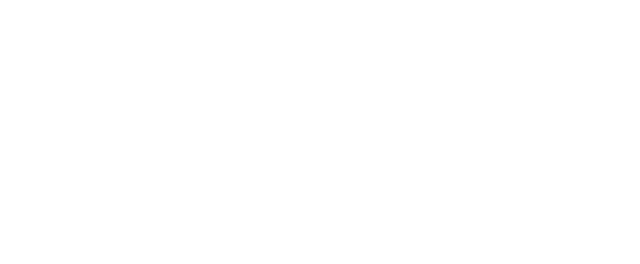
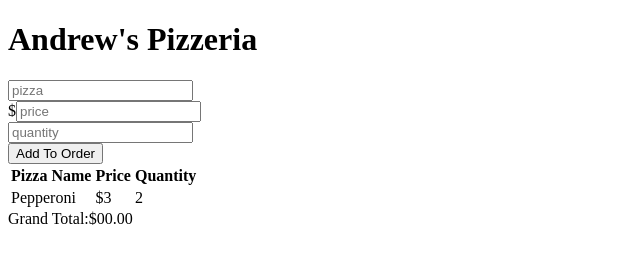
Before and after one commit to astrangethao/pizza-calculator, a plain HTML site: page index.html in a window 1280 px wide. Shown: the whole page, without its empty margins (0-640 px from the left). Drawn offline with Linux system fonts and the light colour scheme.

Commit message:
html setup

```diff
--- a/index.html
+++ b/index.html
@@ -8,5 +8,59 @@
     <script src="scripts/client.js"></script>
     <link rel="stylesheet" href="style.css" />
   </head>
-  <body></body>
+  <body>
+    <!-- make a header telling me where I am-->
+    <h1>Andrew's Pizzeria</h1>
+    <!-- make a form for adding new pizza order-->
+
+    <form class="js-pizza-add-order">
+      <div>
+        <input
+          class="js-input-pizza"
+          type="text"
+          placeholder="pizza"
+          name="pizza"
+          id=""
+        />
+      </div>
+      <div>
+        $<input
+          class="js-input-price"
+          type="number"
+          placeholder="price"
+          name="price"
+          id=""
+        />
+      </div>
+      <div>
+        <input
+          class="js-input-quantity"
+          type="number"
+          placeholder="quantity"
+          name="quantity"
+          id=""
+        />
+      </div>
+      <div><button class="js-click-add-order">Add To Order</button></div>
+    </form>
+    <!-- make a table that displays all of my orders-->
+    <table class="js-table">
+      <thead>
+        <tr>
+          <th>Pizza Name</th>
+          <th>Price</th>
+          <th>Quantity</th>
+        </tr>
+      <tbody class="js-table-body">
+        <tr class="js-table-body-row">
+          <td>Pepperoni</td>
+          <td>$3</td>
+          <td>2</td>
+        </tr>
+      </tbody>
+      </thead>
+    </table>
+    <!-- display the total fo the orders-->
+    <div>Grand Total:<span class="js-total-price">$00.00</span></div>
+  </body>
 </html>
```
